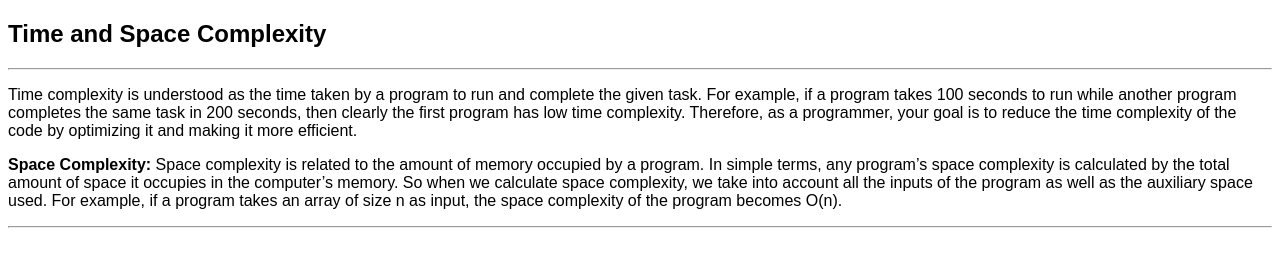
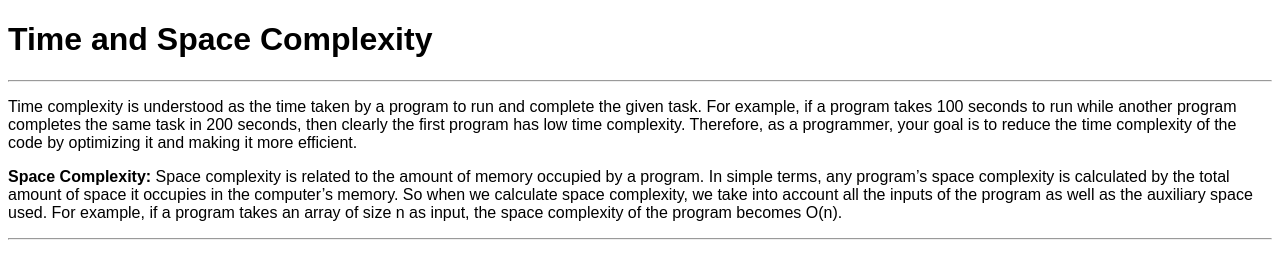
Before and after one commit to acciojob/time-and-space-complexity-Sakshi-WARKAD, a website: page main.html in a window 1280 px wide. Drawn offline with Linux system fonts and the light colour scheme.

Commit message:
created a submission

```diff
--- a/main.html
+++ b/main.html
@@ -10,13 +10,13 @@
 	<!-- the entire body must be written by student -->
     <script type="text/javascript" src="./script.js">
 </script>
-<h2>Time and Space Complexity</h2>
+<h1>Time and Space Complexity</h1>
 <hr>
 <p>
 	Time complexity is understood as the time taken by a program to run and complete the given task. For example, if a program takes 100 seconds to run while another program completes the same task in 200 seconds, then clearly the first program has low time complexity. Therefore, as a programmer, your goal is to reduce the time complexity of the code by optimizing it and making it more efficient.
 </p>
 <p>
-    <strong>Space Complexity:</strong> Space complexity is related to the amount of memory occupied by a program. In simple terms, any program’s space complexity is calculated by the total amount of space it occupies in the computer’s memory. So when we calculate space complexity, we take into account all the inputs of the program as well as the auxiliary space used. For example, if a program takes an array of size n as input, the space complexity of the program becomes O(n).
+    <b>Space Complexity:</b> Space complexity is related to the amount of memory occupied by a program. In simple terms, any program’s space complexity is calculated by the total amount of space it occupies in the computer’s memory. So when we calculate space complexity, we take into account all the inputs of the program as well as the auxiliary space used. For example, if a program takes an array of size n as input, the space complexity of the program becomes O(n).
 </p>
 <hr>
 </body>
```
